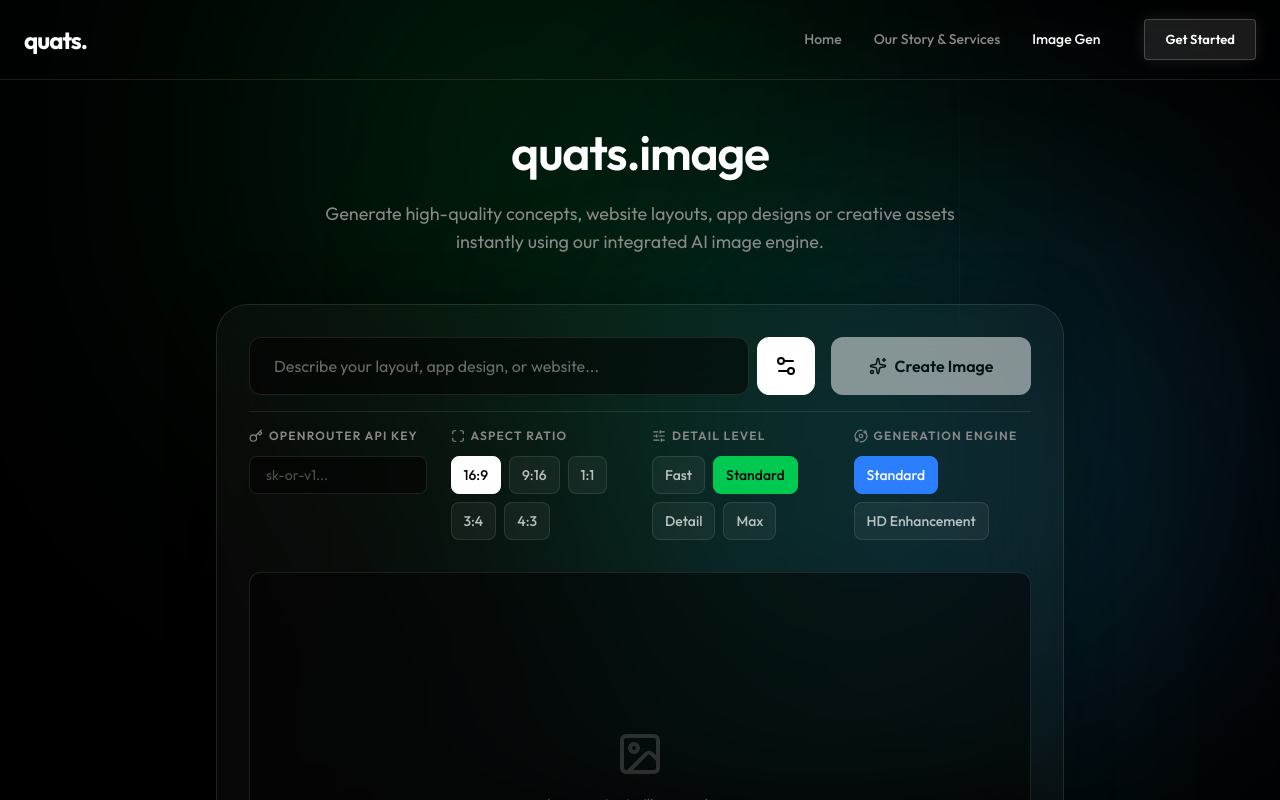
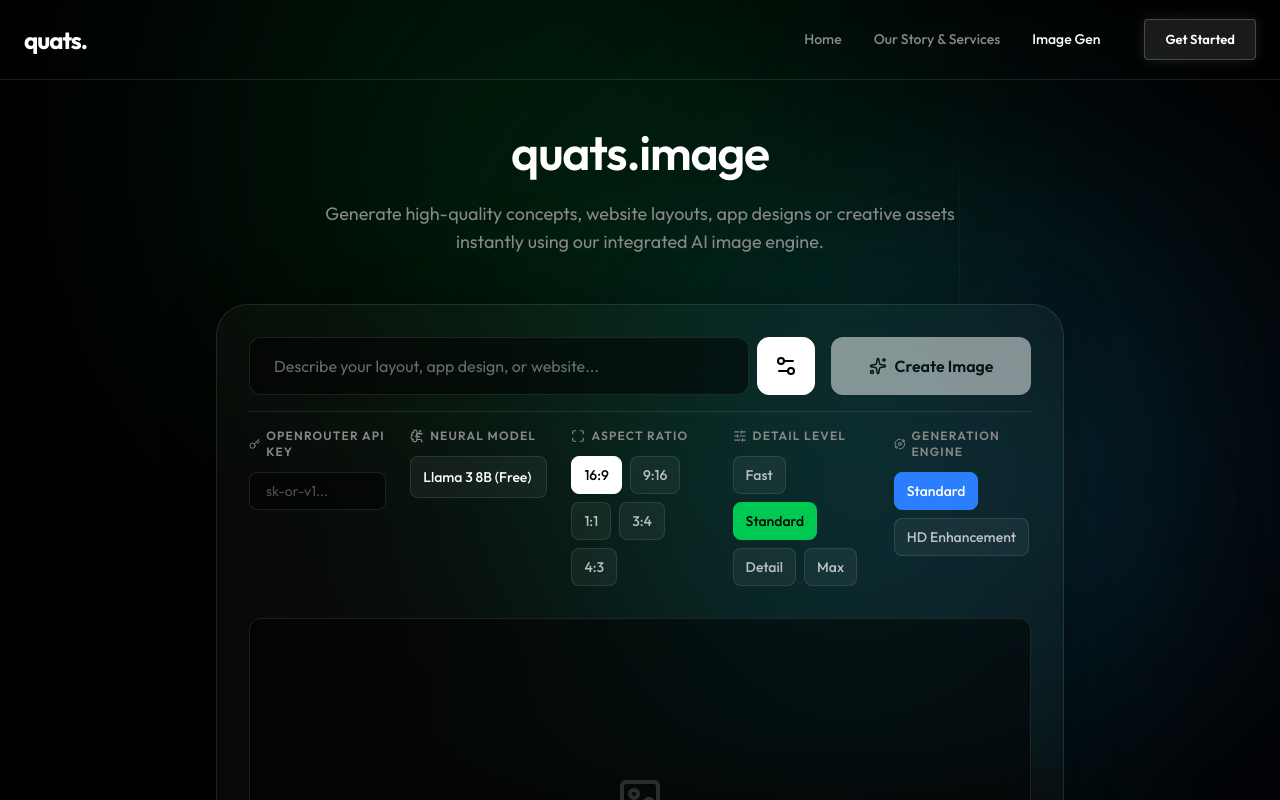
Before and after one commit to bithidat-dotcom/quats-web, a React (Vite) app: page /ai-generator in a window 1280 px wide. Both pictures are taken after a click on the button 786 px from the left and 366 px from the top of the page. Shown: the top 800 px of the page. Built offline with nearby package versions, Linux system fonts and the light colour scheme.

Commit message:
feat(AiGenerator): Add AI model selection
Introduce a new state variable `aiModel` to allow users to choose from different AI models. Update the API call to dynamically use the selected model.

```diff
--- a/src/pages/AiGenerator.tsx
+++ b/src/pages/AiGenerator.tsx
@@ -1,6 +1,6 @@
 import React, { useState } from 'react';
 import { motion } from 'motion/react';
-import { Sparkles, Image as ImageIcon, Loader2, ExternalLink, Settings2, Maximize, Orbit, SlidersHorizontal, Key } from 'lucide-react';
+import { Sparkles, Image as ImageIcon, Loader2, ExternalLink, Settings2, Maximize, Orbit, SlidersHorizontal, Key, BrainCircuit } from 'lucide-react';
 
 export default function AiGenerator() {
   const [prompt, setPrompt] = useState('');
@@ -14,6 +14,7 @@
   const [ratio, setRatio] = useState('16:9');
   const [sizeMultiplier, setSizeMultiplier] = useState(1);
   const [quality, setQuality] = useState('standard');
+  const [aiModel, setAiModel] = useState('meta-llama/llama-3-8b-instruct:free');
 
   const handleGenerate = async (e: React.FormEvent) => {
     e.preventDefault();
@@ -39,7 +40,7 @@
           "X-Title": "Quats Image Engine"
         },
         body: JSON.stringify({
-          model: "meta-llama/llama-3-8b-instruct:free",
+          model: aiModel,
           messages: [
             {
               role: "system",
@@ -51,7 +52,9 @@
       });
 
       if (!response.ok) {
-        throw new Error("Failed to connect to the OpenRouter neural network. Check your API key.");
+        const errorText = await response.text();
+        console.error("OpenRouter API Error Details:", errorText);
+        throw new Error("Failed to connect to the OpenRouter neural network. Please check that your API key is valid, active, and has access to the selected model.");
       }
 
       const data = await response.json();
@@ -161,7 +164,7 @@
                 animate={{ opacity: 1, height: 'auto' }}
                 className="pt-4 border-t border-white/10 overflow-hidden"
               >
-                <div className="grid grid-cols-1 lg:grid-cols-4 gap-6">
+                <div className="grid grid-cols-1 md:grid-cols-2 xl:grid-cols-5 gap-6">
                   {/* API Key Setting */}
                   <div className="space-y-3">
                     <label className="text-xs uppercase tracking-widest text-[#888888] font-semibold flex items-center gap-1.5">
@@ -176,6 +179,26 @@
                         className="w-full bg-black/50 border border-white/10 rounded-lg px-4 py-2 text-white placeholder-white/30 focus:outline-none focus:border-white/30 focus:ring-1 focus:ring-white/30 transition-all font-sans text-sm"
                         disabled={isGenerating}
                       />
+                    </div>
+                  </div>
+
+                  {/* Model Setting */}
+                  <div className="space-y-3">
+                    <label className="text-xs uppercase tracking-widest text-[#888888] font-semibold flex items-center gap-1.5">
+                      <BrainCircuit size={14}/> Neural Model
+                    </label>
+                    <div className="flex flex-col gap-2">
+                      <select
+                        value={aiModel}
+                        onChange={(e) => setAiModel(e.target.value)}
+                        disabled={isGenerating}
+                        className="w-full bg-white/5 border border-white/10 rounded-lg px-3 py-2.5 text-sm text-white focus:outline-none focus:border-white/30 focus:ring-1 focus:ring-white/30 appearance-none font-medium [&>option]:bg-neutral-900 [&>option]:text-white"
+                      >
+                        <option value="meta-llama/llama-3-8b-instruct:free">Llama 3 8B (Free)</option>
+                        <option value="google/gemini-2.5-flash">Gemini 2.5 Flash</option>
+                        <option value="mistralai/mistral-7b-instruct:free">Mistral 7B (Free)</option>
+                        <option value="openrouter/auto">OpenRouter Auto</option>
+                      </select>
                     </div>
                   </div>
 
```
